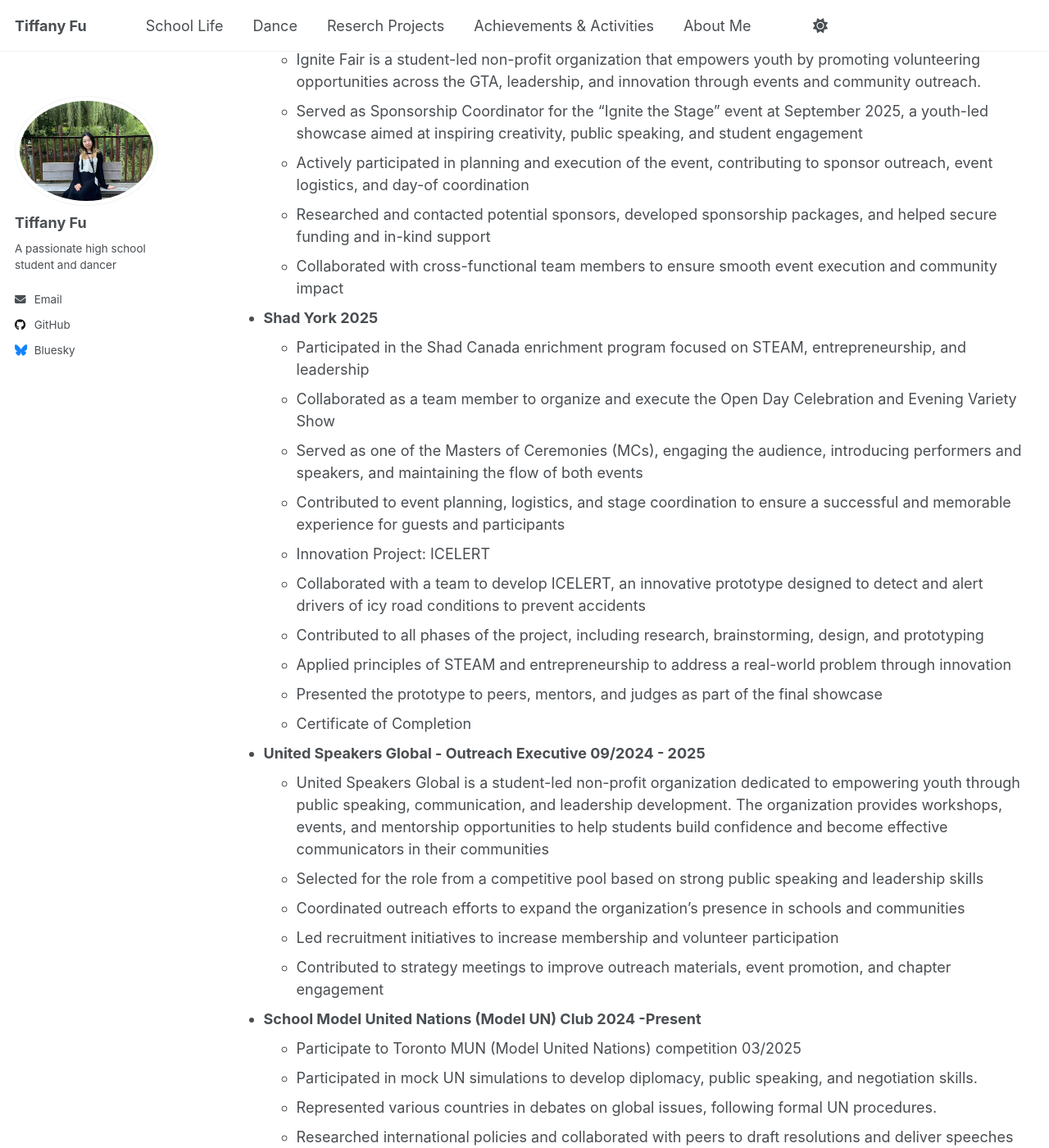
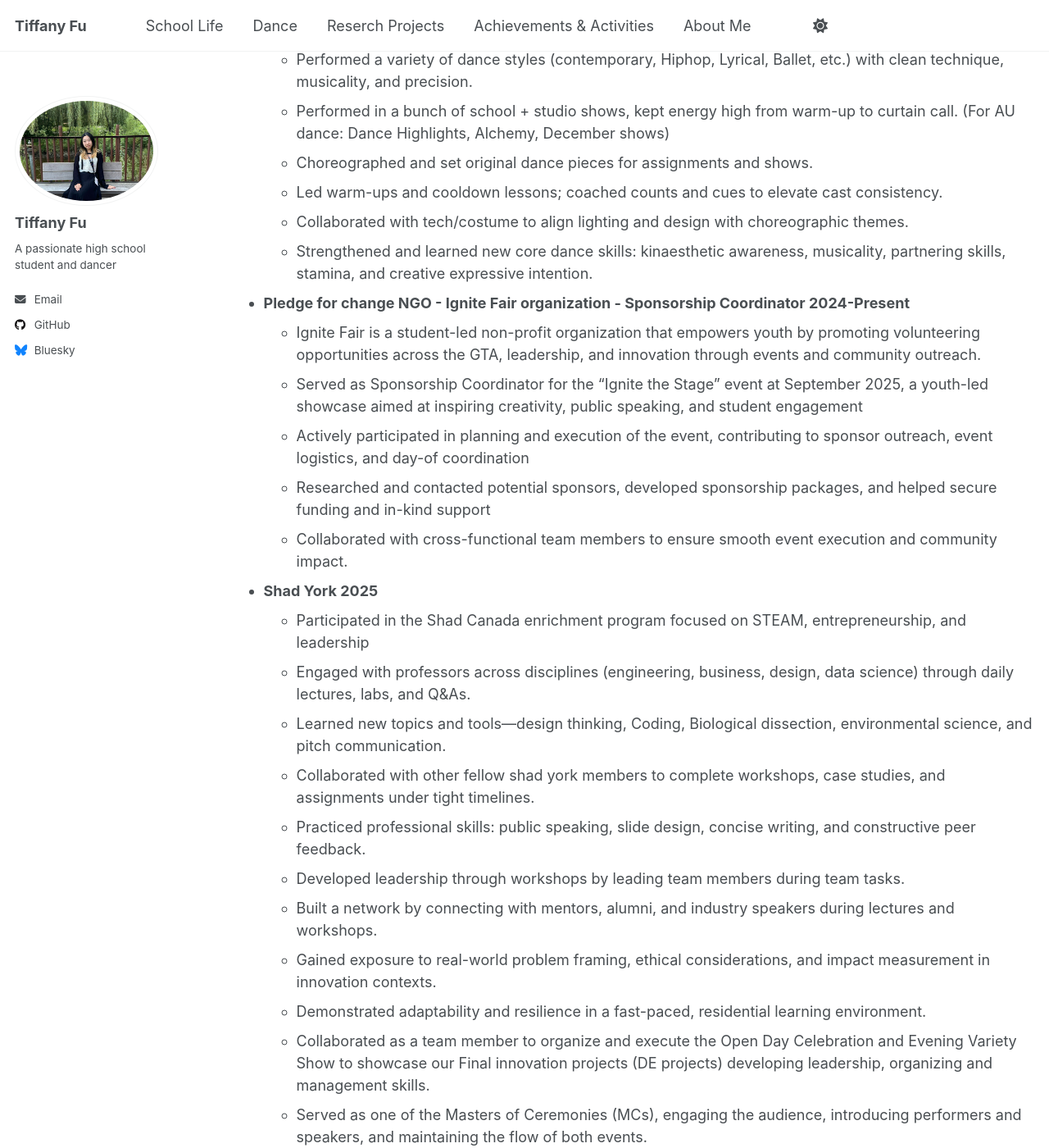
Before and after one commit to TiffanyJTFu/TiffanyFu, a Jekyll site: the page built from _pages/cv.md, in a window 1280 px wide and 1400 px high, scrolled down 411 px. Shown: the whole window at 82% size. Built offline with Jekyll 4.4.1, drawn with Linux system fonts in a browser that asks for light colours; a script that is not in the unit is left out; some of the changed text lies outside the part shown.

Commit message:
Revise CV achievements and activities section
Updated achievements and activities section to include new roles and details, ensuring clarity and consistency in formatting.

```diff
--- a/_pages/cv.md
+++ b/_pages/cv.md
@@ -19,41 +19,56 @@ ACHIEVEMENTS AND ACTIVITIES
 ======
 * **Citizenship Subject Award 2025**
   * Unionville High School Citizenship Subject Award -Grade 11 Understanding Canada Law Award
-* **Ignite Fair organization - Sponsorship Coordinator 2024 - Present**
+* **AU Dance Program 2021-Present**
+  * Performed a variety of dance styles (contemporary, Hiphop, Lyrical, Ballet, etc.) with clean technique, musicality, and precision.
+  * Performed in a bunch of school + studio shows, kept energy high from warm-up to curtain call. (For AU dance: Dance Highlights, Alchemy, December shows)
+  * Choreographed and set original dance pieces for assignments and shows.
+  * Led warm-ups and cooldown lessons; coached counts and cues to elevate cast consistency.
+  * Collaborated with tech/costume to align lighting and design with choreographic themes.
+  * Strengthened and learned new core dance skills: kinaesthetic awareness, musicality, partnering skills, stamina, and creative expressive intention.
+* **Pledge for change NGO - Ignite Fair organization - Sponsorship Coordinator 2024-Present**
   * Ignite Fair is a student-led non-profit organization that empowers youth by promoting volunteering opportunities across the GTA, leadership, and innovation through events and community outreach.
-  * Served as Sponsorship Coordinator for the "Ignite the Stage" event at September 2025, a youth-led showcase aimed at inspiring creativity, public speaking, and student engagement
+  * Served as Sponsorship Coordinator for the “Ignite the Stage” event at September 2025, a youth-led showcase aimed at inspiring creativity, public speaking, and student engagement
   * Actively participated in planning and execution of the event, contributing to sponsor outreach, event logistics, and day-of coordination
   * Researched and contacted potential sponsors, developed sponsorship packages, and helped secure funding and in-kind support
-  * Collaborated with cross-functional team members to ensure smooth event execution and community impact
+  * Collaborated with cross-functional team members to ensure smooth event execution and community impact.
 * **Shad York 2025**
   * Participated in the Shad Canada enrichment program focused on STEAM, entrepreneurship, and leadership
-  * Collaborated as a team member to organize and execute the Open Day Celebration and Evening Variety Show
-  * Served as one of the Masters of Ceremonies (MCs), engaging the audience, introducing performers and speakers, and maintaining the flow of both events
-  * Contributed to event planning, logistics, and stage coordination to ensure a successful and memorable experience for guests and participants
-  * Innovation Project: ICELERT
-  * Collaborated with a team to develop ICELERT, an innovative prototype designed to detect and alert drivers of icy road conditions to prevent accidents
-  * Contributed to all phases of the project, including research, brainstorming, design, and prototyping
-  * Applied principles of STEAM and entrepreneurship to address a real-world problem through innovation
-  * Presented the prototype to peers, mentors, and judges as part of the final showcase
+  * Engaged with professors across disciplines (engineering, business, design, data science) through daily lectures, labs, and Q&As.
+  * Learned new topics and tools—design thinking, Coding, Biological dissection, environmental science, and pitch communication.
+  * Collaborated with other fellow shad york members to complete workshops, case studies, and assignments under tight timelines.
+  * Practiced professional skills: public speaking, slide design, concise writing, and constructive peer feedback.
+  * Developed leadership through workshops by leading team members during team tasks.
+  * Built a network by connecting with mentors, alumni, and industry speakers during lectures and workshops.
+  * Gained exposure to real-world problem framing, ethical considerations, and impact measurement in innovation contexts.
+  * Demonstrated adaptability and resilience in a fast-paced, residential learning environment.
+  * Collaborated as a team member to organize and execute the Open Day Celebration and Evening Variety Show to showcase our Final innovation projects (DE projects) developing leadership, organizing and management skills.
+  * Served as one of the Masters of Ceremonies (MCs), engaging the audience, introducing performers and speakers, and maintaining the flow of both events.
+  * Contributed to event planning, logistics, and stage coordination to ensure a successful and memorable experience for guests and participants.
+  * Innovation Project (DE): ICELERT
+    * Collaborated with a team to develop ICELERT, an innovative prototype designed to detect and alert drivers of icy road conditions to prevent accidents
+    * Contributed to all phases of the project, including research, brainstorming, design, and prototyping
+    * Applied principles of STEAM and entrepreneurship to address a real-world problem through innovation
+    * Presented the prototype to peers, mentors, and judges as part of the final showcase
   * Certificate of Completion
 * **United Speakers Global - Outreach Executive 09/2024 - 2025**
   * United Speakers Global is a student-led non-profit organization dedicated to empowering youth through public speaking, communication, and leadership development. The organization provides workshops, events, and mentorship opportunities to help students build confidence and become effective communicators in their communities
-  * Selected for the role from a competitive pool based on strong public speaking and leadership skills
-  * Coordinated outreach efforts to expand the organization’s presence in schools and communities
-  * Led recruitment initiatives to increase membership and volunteer participation
-  * Contributed to strategy meetings to improve outreach materials, event promotion, and chapter engagement
-* **School Model United Nations (Model UN) Club 2024 -Present**
+   * Selected for the role from a competitive pool based on strong public speaking and leadership skills
+   * Coordinated outreach efforts to expand the organization’s presence in schools and communities
+   * Led recruitment initiatives to increase membership and volunteer participation
+   * Contributed to strategy meetings to improve outreach materials, event promotion, and chapter engagement
+* **Model United Nations (Model UN) Club 2024 -Present**
   * Participate to Toronto MUN (Model United Nations) competition 03/2025
   * Participated in mock UN simulations to develop diplomacy, public speaking, and negotiation skills.
   * Represented various countries in debates on global issues, following formal UN procedures.
   * Researched international policies and collaborated with peers to draft resolutions and deliver speeches
   * Engaged in regular club meetings, workshops, and internal conferences to strengthen leadership and global awareness
-* **School Mock Trial Club 2024 -Present**
+* **Mock Trial Club 2024 -Present**
   * Participated in simulated courtroom trials to develop skills in public speaking, critical thinking, and legal reasoning.
   * Collaborated with team members to prepare case materials, construct arguments, and role-play as attorneys and witnesses.
   * Engaged in legal discussions and competitive practice sessions to improve courtroom etiquette and debate strategies.
   * Gained foundational knowledge of courtroom procedures, legal terminology, and case analysis skills.
-* **Bakery Club 2024 -Present**
+* **Dessert Club 2024 -Present**
   * Participated in weekly baking sessions and school events to promote community involvement through baking
   * Helped prepare and sell baked goods at school fundraisers to support charities
   * Collaborated with club members to organize bake sales, and handle customer service
```
